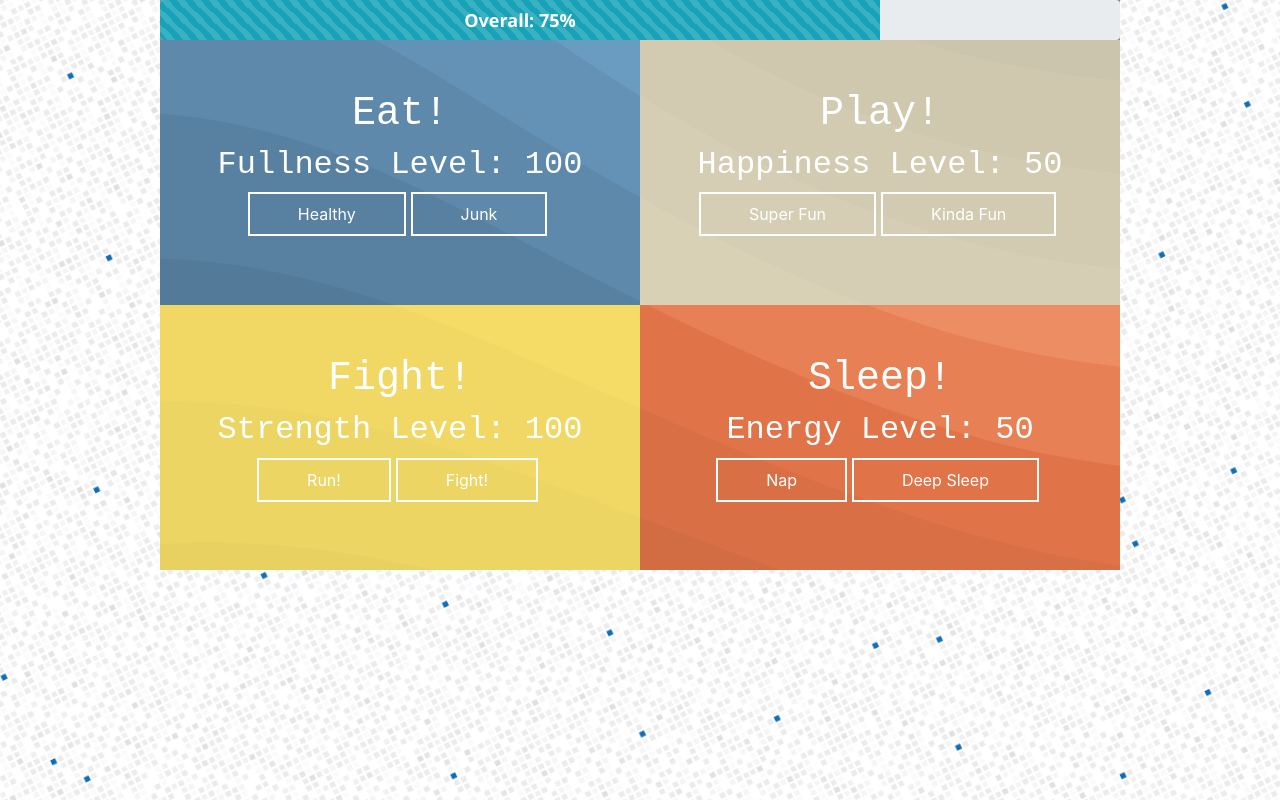
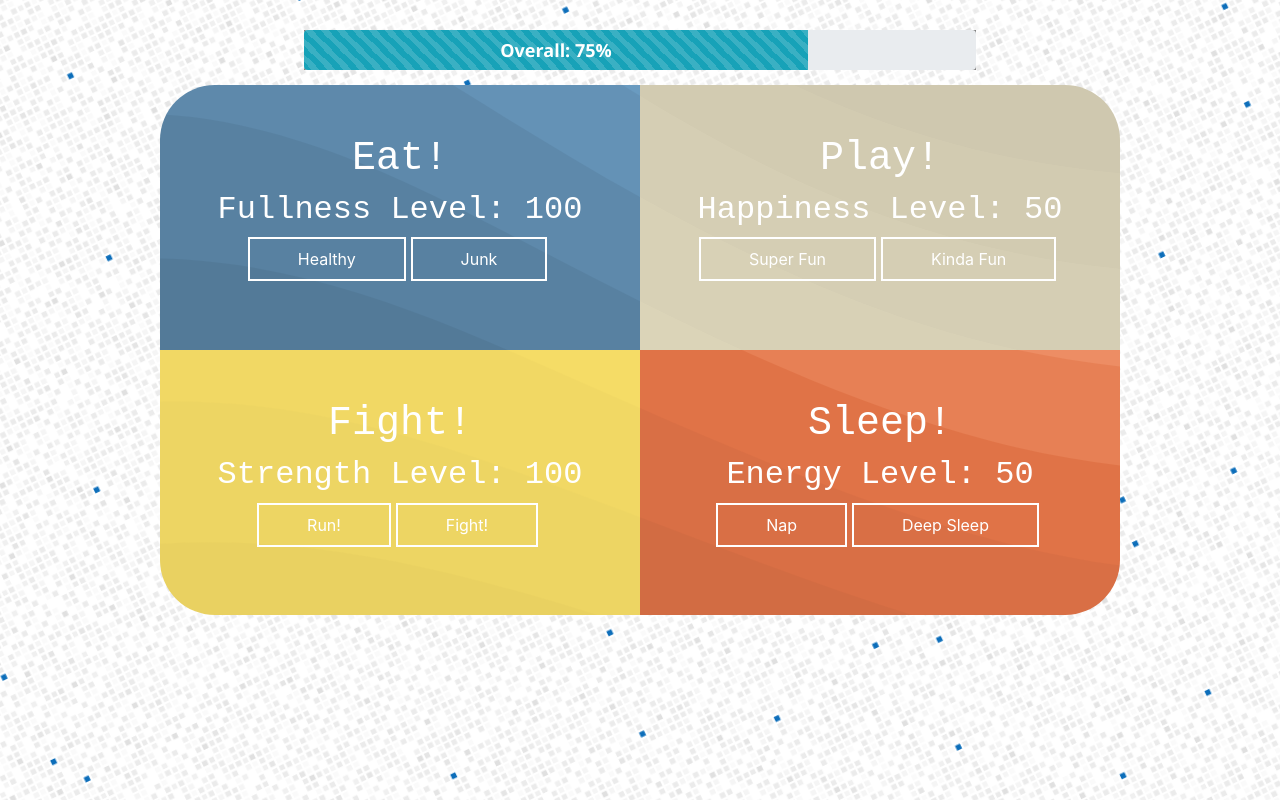
Before and after one commit to MLogan1998/tamagotchi, a website built with webpack: page src/index.html in a window 1280 px wide. Built offline with nearby package versions, Linux system fonts and the light colour scheme.

Commit message:
more styling

```diff
--- a/src/javascripts/components/eat/eat.scss
+++ b/src/javascripts/components/eat/eat.scss
@@ -5,6 +5,7 @@
   background-size: cover;
   /* background by SVGBackgrounds.com */
   text-align: center;
+  border-top-left-radius: 55px;
 
   h1, H2 {
     color:white;
--- a/src/javascripts/components/fight/fight.scss
+++ b/src/javascripts/components/fight/fight.scss
@@ -5,6 +5,7 @@
   background-size: cover;
   /* background by SVGBackgrounds.com */
   text-align: center;
+  border-bottom-left-radius: 55px;
 
   h1, h2 {
     color:white;
--- a/src/javascripts/components/play/play.scss
+++ b/src/javascripts/components/play/play.scss
@@ -5,6 +5,7 @@
   background-size: cover;
   /* background by SVGBackgrounds.com */
   text-align: center;
+  border-top-right-radius: 55px;
 
   h1, h2 {
     color:white;
--- a/src/javascripts/components/progress/progress.scss
+++ b/src/javascripts/components/progress/progress.scss
@@ -1,9 +1,10 @@
 @import "~bootstrap/scss/bootstrap";
 
 #progress {
-  width: 100%;
+  width: 70%;
   background-color: grey;
   font-weight: bold;
+  margin: 15px auto;
 }
 
 .bg-info {
--- a/src/javascripts/components/sleep/sleep.scss
+++ b/src/javascripts/components/sleep/sleep.scss
@@ -5,6 +5,7 @@
   background-size: cover;
   /* background by SVGBackgrounds.com */
   text-align: center;
+  border-bottom-right-radius: 55px;
 
   h1, h2 {
     color:white;
--- a/src/styles/main.scss
+++ b/src/styles/main.scss
@@ -10,7 +10,7 @@ body {
   width:75%;
   display: flex;
   flex-wrap: wrap;
-  margin: 0 auto;
+  margin: 15px auto;
 }
 
 .quad {
```
